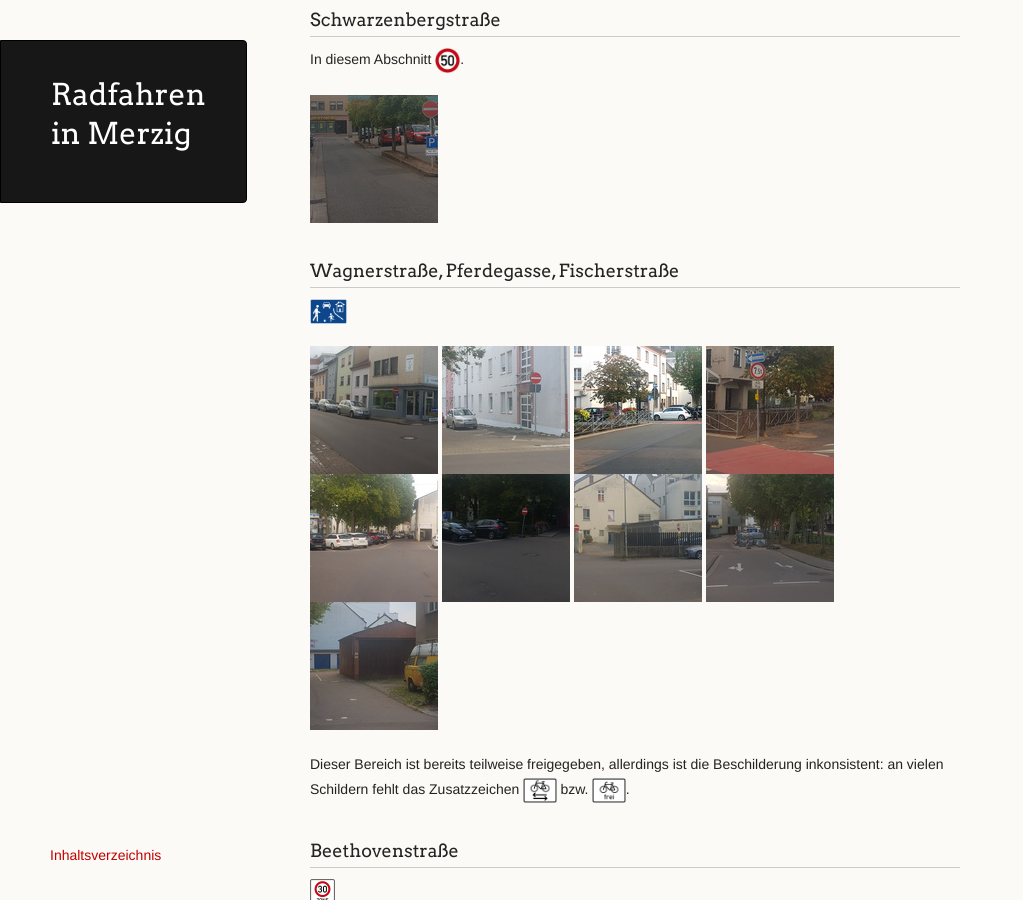
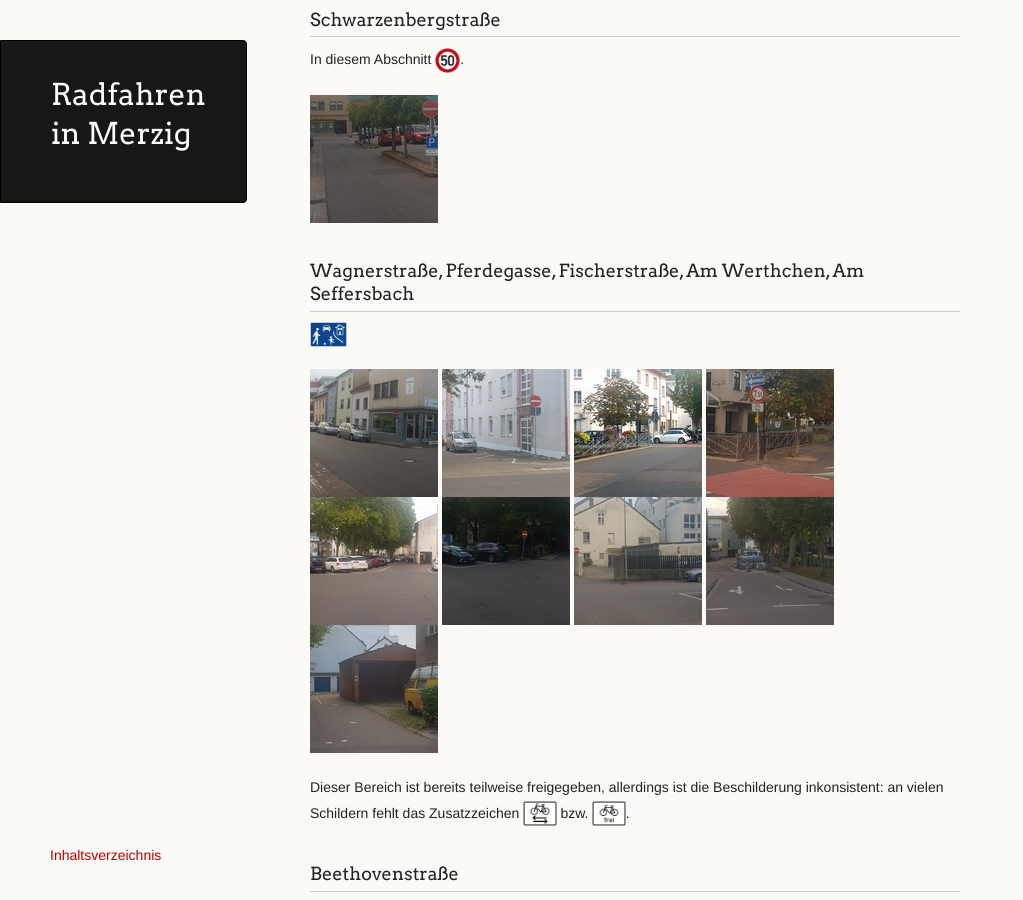
Before and after one commit to pasbi/Rad, a Jekyll site: the page built from einbahnstrassen.md, in a window 1280 px wide and 900 px high, scrolled down 1351 px. Shown: the whole window, without its empty margins (0-1023 px from the left). Built offline with Jekyll 4.4.1, drawn with Linux system fonts in a browser that asks for light colours; our own code applies the rules of GitHub Pages for plain Markdown files; the repository's description, which GitHub fills in, is left out.

Commit message:
Update einbahnstrassen.md

```diff
--- a/einbahnstrassen.md
+++ b/einbahnstrassen.md
@@ -36,7 +36,7 @@ In diesem Abschnitt <img alt="50" src="signs/274.50.png" height="25"/>.
 
 <a href="media/20200919_185036.jpg"><img alt="Schwarzenbergstraße" src="media/thumb-20200919_185036.jpg"/></a>
 
-### Wagnerstraße, Pferdegasse, Fischerstraße
+### Wagnerstraße, Pferdegasse, Fischerstraße, Am Werthchen, Am Seffersbach
 
 <img alt="verkehrsberuhigt" src="signs/325.1.png" height="25"/>
 
```
